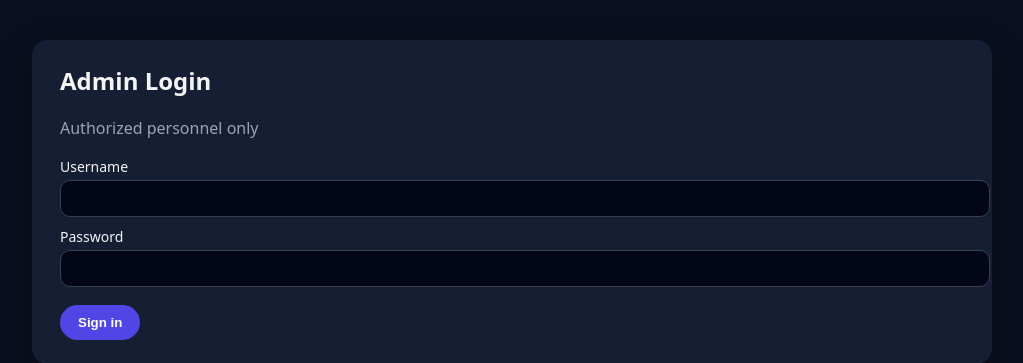
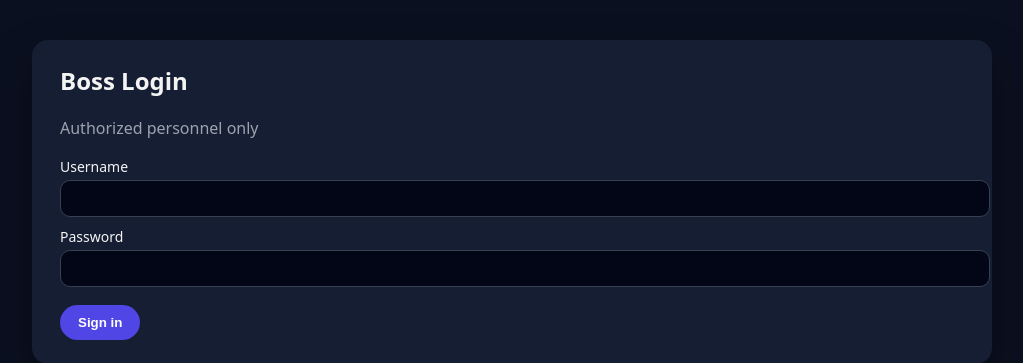
Before and after one commit to Dreamswebpage/advanced_honeypot, a Flask app: page / in a window 1280 px wide. Shown: the part 47-410 px from the top of the page, without its empty margins (128-1151 px from the left). Run offline with Flask 3, Linux system fonts and the light colour scheme.

Commit message:
Update login.html

```diff
--- a/templates/login.html
+++ b/templates/login.html
@@ -1,7 +1,7 @@
 {% extends "base.html" %}
 {% block content %}
 <div class="card">
-    <h2>Admin Login</h2>
+    <h2>Boss Login</h2>
     <p class="subtitle">Authorized personnel only</p>
     <form method="post" action="{{ url_for('login') }}">
         <label>Username</label>
```
